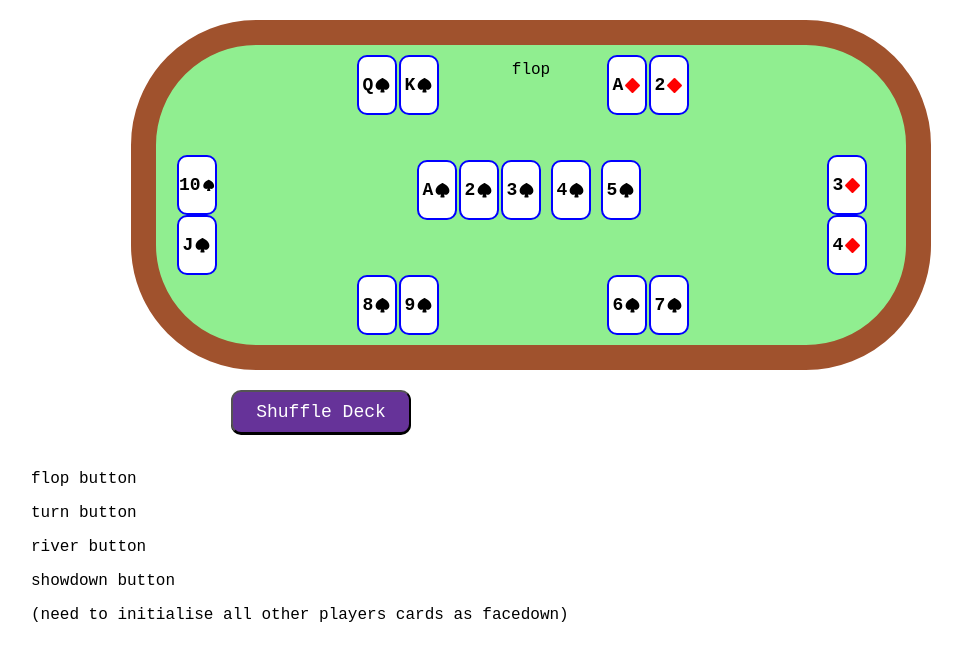
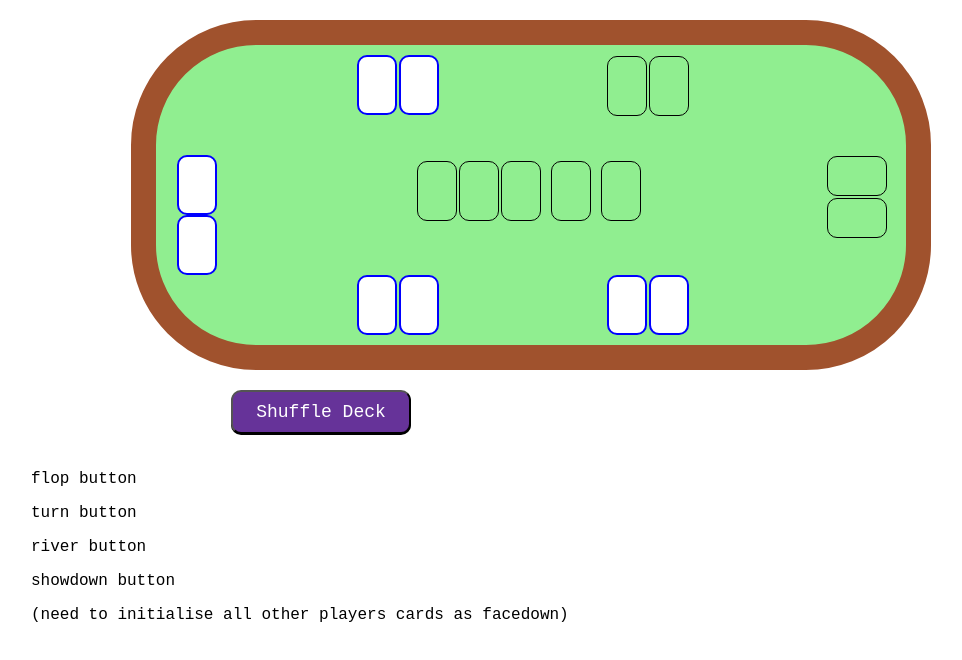
Before and after one commit to barneywhiffin/poker-goblins, a React (Vite) app: page / in a window 1280 px wide. Shown: the top 660 px of the page, without its empty margins (109-1071 px from the left). Built offline with nearby package versions, Linux system fonts and the light colour scheme.

Commit message:
fix: limit cards to dealt to number of players

```diff
--- a/src/App.tsx
+++ b/src/App.tsx
@@ -20,13 +20,13 @@ function App() {
     )
 
     function shuffle() {
-		setDeckData(prevState => shuffleDeck(prevState.map(card => card = {...card, isShown: true, rotated: false})));
+		setDeckData(prevState => shuffleDeck(prevState.map(card => card = {...card, isShown: false, rotated: false})));
 		// this needs to be done post shuffle (obviously) so hard to merge with above line
 		setDeckData(prevState => prevState.map((card, idx) =>
 			idx === 9 || idx === 10 || idx === 15 || idx === 16 ? {...card, rotated: true} : card
 		));
 		setDeckData(prevState => prevState.map((card, idx) =>
-			idx === 7 || idx === 8 || idx === 9 || idx === 10 || idx === 11 || idx === 12 || idx === 13 || idx === 14 || idx === 15 || idx === 16 ? {...card, isShown: false} : card
+			idx === 0 || idx === 1 || idx === 2 || idx === 3 || idx === 4 || idx === 5 || idx === 6 ? {...card, isShown: true} : card
 		));
     }
 
--- a/src/components/table/Table.tsx
+++ b/src/components/table/Table.tsx
@@ -3,9 +3,9 @@ import CardSlot from '../card-slot/CardSlot';
 
 export default function Table({deck}: {deck: React.JSX.Element[]}) {
 
-    const flopReached = true;
-    const turnReached = true;
-    const riverReached = true;
+    const flopReached = false;
+    const turnReached = false;
+    const riverReached = false;
 
     const numPlayers = 4;
 
@@ -35,8 +35,11 @@ export default function Table({deck}: {deck: React.JSX.Element[]}) {
                     <div className="space"></div>
                     {riverReached ? riverCard : <CardSlot horizontal={false}/>}
                 </div>
-                <p>flop</p>
-                {/* {playerSlots} */}
+                {/* <div className="street-labels">
+                    <p className="flop">flop</p>
+                    <p className="turn">turn</p>
+                    <p className="river">river</p>
+                </div> */}
 
                 <div className="player" style={{top: "230px", left:"450px"}}>
                     {numPlayers > 0 ? p1card1 : <CardSlot horizontal={false}/>}
@@ -44,28 +47,28 @@ export default function Table({deck}: {deck: React.JSX.Element[]}) {
                 </div>
 
                 <div className="player" style={{top: "230px", left:"200px"}}>
-                    {numPlayers > 0 ? p2card1 : <CardSlot horizontal={false}/>}
-                    {numPlayers > 0 ? p2card2 : <CardSlot horizontal={false}/>}
+                    {numPlayers > 1 ? p2card1 : <CardSlot horizontal={false}/>}
+                    {numPlayers > 1 ? p2card2 : <CardSlot horizontal={false}/>}
                 </div>
 
                 <div className="player" style={{top: "110px", left:"20px", flexDirection: "column"}}>
-                    {numPlayers > 0 ? p3card1 : <CardSlot horizontal={false}/>}
-                    {numPlayers > 0 ? p3card2 : <CardSlot horizontal={false}/>}
+                    {numPlayers > 2 ? p3card1 : <CardSlot horizontal={true}/>}
+                    {numPlayers > 2 ? p3card2 : <CardSlot horizontal={true}/>}
                 </div>
 
                 <div className="player" style={{top: "10px", left:"200px"}}>
-                    {numPlayers > 0 ? p4card1 : <CardSlot horizontal={false}/>}
-                    {numPlayers > 0 ? p4card2 : <CardSlot horizontal={false}/>}
+                    {numPlayers > 3 ? p4card1 : <CardSlot horizontal={false}/>}
+                    {numPlayers > 3 ? p4card2 : <CardSlot horizontal={false}/>}
                 </div>
 
                 <div className="player" style={{top: "10px", left:"450px"}}>
-                    {numPlayers > 0 ? p5card1 : <CardSlot horizontal={false}/>}
-                    {numPlayers > 0 ? p5card2 : <CardSlot horizontal={false}/>}
+                    {numPlayers > 4 ? p5card1 : <CardSlot horizontal={false}/>}
+                    {numPlayers > 4 ? p5card2 : <CardSlot horizontal={false}/>}
                 </div>
 
                 <div className="player" style={{top: "110px", left:"670px", flexDirection: "column"}}>
-                    {numPlayers > 0 ? p6card1 : <CardSlot horizontal={false}/>}
-                    {numPlayers > 0 ? p6card2 : <CardSlot horizontal={false}/>}
+                    {numPlayers > 5 ? p6card1 : <CardSlot horizontal={true}/>}
+                    {numPlayers > 5 ? p6card2 : <CardSlot horizontal={true}/>}
                 </div>
 
                 {/* TODO: add case switch with all the different table positions, and associated styling for location */}
--- a/src/components/table/table.css
+++ b/src/components/table/table.css
@@ -8,7 +8,6 @@
     /* saddlebrown, sienna and peru all good */
     background: lightgreen;
     box-sizing: border-box;
-    text-align: center;
 }
 
 .board-centre {
@@ -19,6 +18,29 @@
     height: 60px;
     width: 230px;
     /* border: 2px solid black; */
+}
+
+.street-labels {
+    position: absolute;
+
+    width: 240px;
+    top: 180px;
+    /* top: 95px; */
+    left: 260px;
+    height: 30px;
+    display: flex;
+    .flop {
+        margin: 0;
+        margin-left: 43px;
+    }
+    .turn {
+        margin: 0;
+        margin-left: 54px;
+    }
+    .river {
+        margin: 0;
+        margin-left: 9px;
+    }
 }
 
 .player {
--- a/src/utils/getCardValues.ts
+++ b/src/utils/getCardValues.ts
@@ -13,7 +13,7 @@ for (let i = 0; i < suits.length; i++) {
             id: id,
             suit: suits[i],
             value: values[j],
-            isShown: true,
+            isShown: false,
             rotated: false
         }
         cards.push(card);
```
